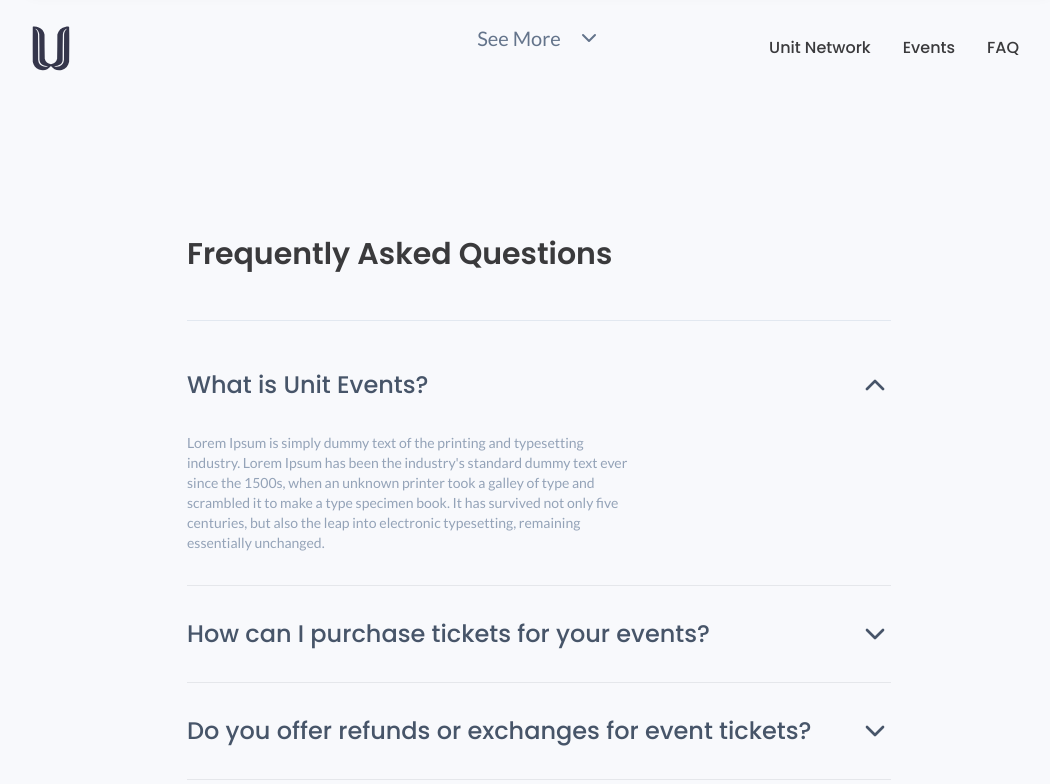
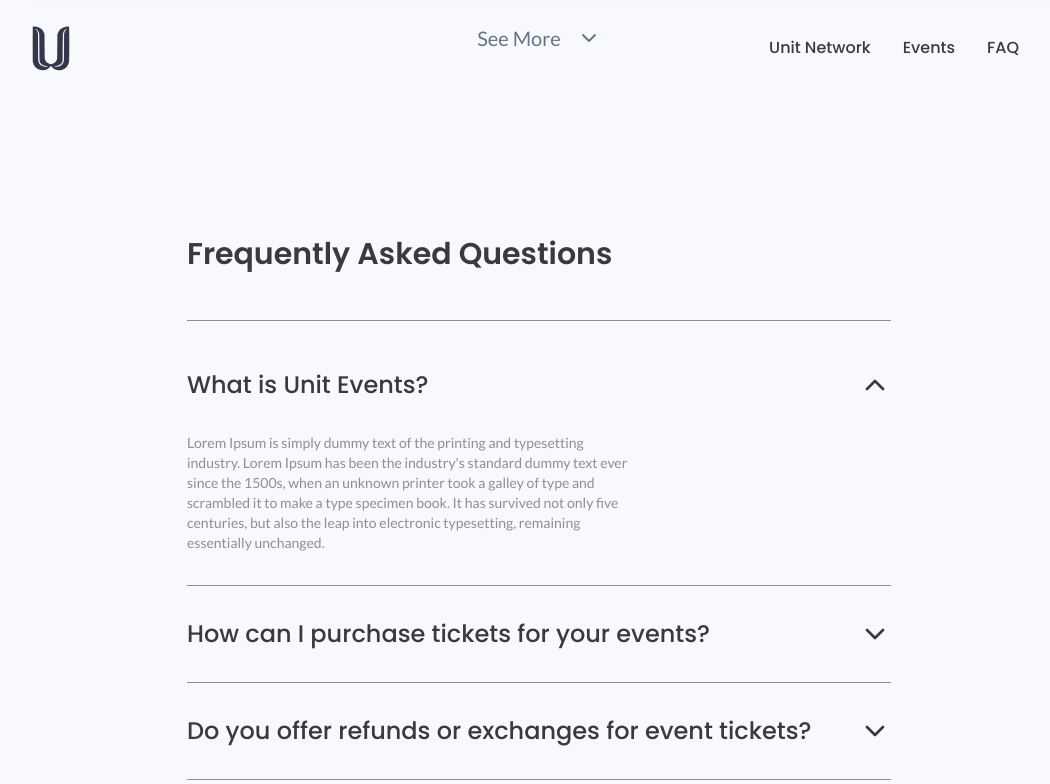
Before and after one commit to shrall-unit/unit-events, a Next.js app: page / in a window 1280 px wide. Both pictures are taken after a click on the button "What is Unit Events?". Shown: the part 5966-6750 px from the top of the page, without its empty margins (101-1151 px from the left). Built offline with nearby package versions, Linux system fonts and the light colour scheme.

Commit message:
fix: width overflows on mobile view

```diff
--- a/src/app/components/PastEvents.tsx
+++ b/src/app/components/PastEvents.tsx
@@ -423,13 +423,13 @@
                   className='w-full rounded-xl object-cover'
                 />
               </div>
-              <div className='absolute bottom-12 left-0 right-0 mx-auto flex w-fit items-center justify-center rounded-xl bg-unit-black-90/50 px-4 py-2 text-white'>
+              <div className='absolute bottom-12 left-0 right-0 mx-auto hidden w-fit items-center justify-center rounded-xl bg-unit-black-90/50 px-4 py-2 text-white md:flex'>
                 {image.caption}
               </div>
             </CarouselItem>
           ))}
         </CarouselContent>
-        <div className='absolute bottom-4 flex w-full items-center justify-center gap-x-2'>
+        <div className='absolute bottom-4 left-0 right-0 mx-auto flex w-fit items-center justify-center gap-x-2'>
           {Array.from({ length: count }).map((_, index) => (
             <FaCircle
               key={index}
--- a/src/components/layout/Navbar.tsx
+++ b/src/components/layout/Navbar.tsx
@@ -30,7 +30,7 @@
     <Sheet>
       <div
         className={cn(
-          'fixed left-0 top-0 z-50 w-full',
+          'fixed left-0 top-0 z-50 w-screen',
           isScrolled && 'bg-unit-grey-10 shadow-sm',
         )}
       >
--- a/src/components/ui/accordion.tsx
+++ b/src/components/ui/accordion.tsx
@@ -14,7 +14,7 @@
 >(({ className, ...props }, ref) => (
   <AccordionPrimitive.Item
     ref={ref}
-    className={cn('border-b', className)}
+    className={cn('border-b border-unit-grey-40', className)}
     {...props}
   />
 ));
@@ -28,7 +28,7 @@
     <AccordionPrimitive.Trigger
       ref={ref}
       className={cn(
-        'items-star flex flex-1 justify-between py-8 text-start text-xl font-medium text-slate-600 transition-all md:text-2xl [&[data-state=open]>svg]:rotate-180',
+        'items-star flex flex-1 justify-between py-8 text-start text-xl font-medium text-unit-black-80 transition-all md:text-2xl [&[data-state=open]>svg]:rotate-180',
         className,
       )}
       {...props}
@@ -46,7 +46,7 @@
 >(({ className, children, ...props }, ref) => (
   <AccordionPrimitive.Content
     ref={ref}
-    className='overflow-hidden text-sm text-slate-400 transition-all data-[state=closed]:animate-accordion-up data-[state=open]:animate-accordion-down'
+    className='overflow-hidden text-sm text-unit-grey-40 transition-all data-[state=closed]:animate-accordion-up data-[state=open]:animate-accordion-down'
     {...props}
   >
     <div className={cn('pb-8 md:pr-64', className)}>{children}</div>
--- a/src/components/ui/separator.tsx
+++ b/src/components/ui/separator.tsx
@@ -1,7 +1,7 @@
 'use client';
 
+import * as SeparatorPrimitive from '@radix-ui/react-separator';
 import * as React from 'react';
-import * as SeparatorPrimitive from '@radix-ui/react-separator';
 
 import { cn } from '@/lib/utils';
 
@@ -18,7 +18,7 @@
       decorative={decorative}
       orientation={orientation}
       className={cn(
-        'shrink-0 bg-slate-200 dark:bg-slate-800',
+        'shrink-0 bg-unit-grey-40 dark:bg-unit-black-90',
         orientation === 'horizontal' ? 'h-[1px] w-full' : 'h-full w-[1px]',
         className,
       )}
```
